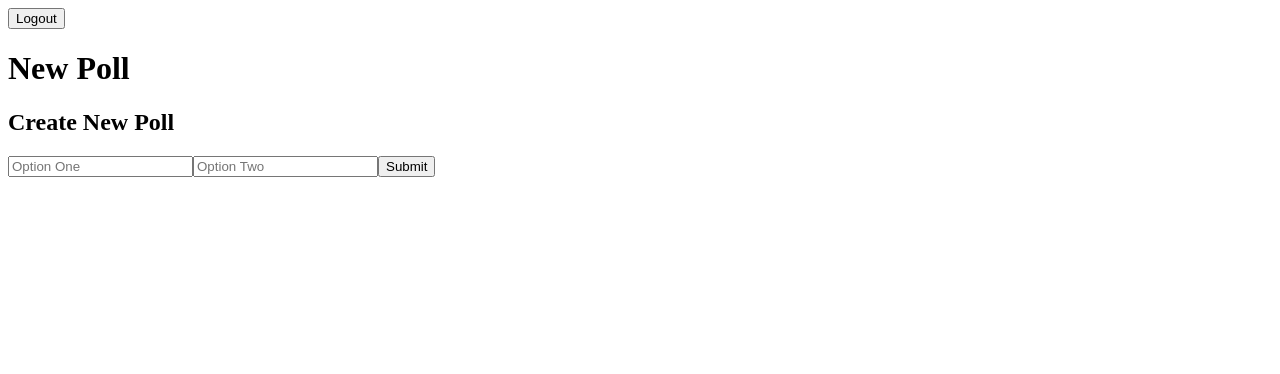
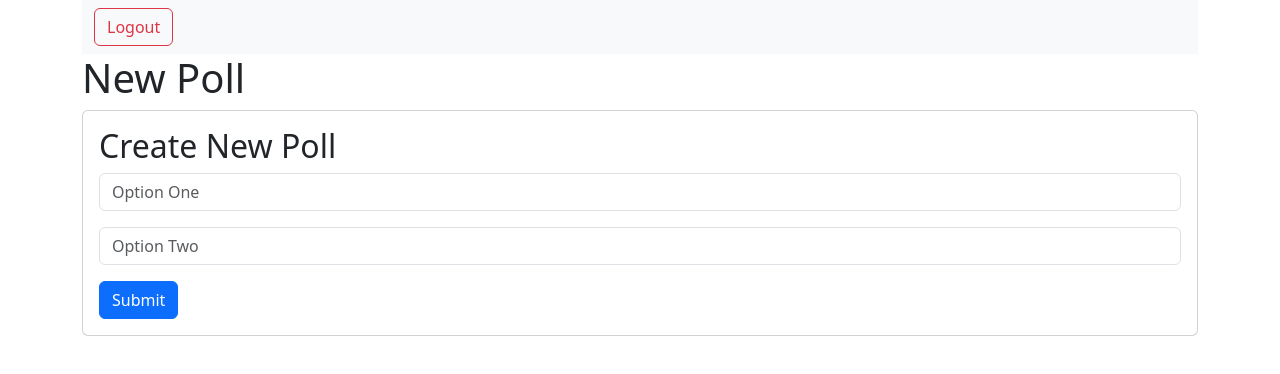
Before and after one commit to hoanganhminh/Udacity-Project-Employee-Polls, a React (Create React App) app: page /add in a window 1280 px wide. Shown: the top 374 px of the page. Built offline with nearby package versions, Linux system fonts and the light colour scheme.

Commit message:
add boostrap

```diff
--- a/package.json
+++ b/package.json
@@ -7,6 +7,7 @@
     "@testing-library/jest-dom": "^5.17.0",
     "@testing-library/react": "^13.4.0",
     "@testing-library/user-event": "^13.5.0",
+    "bootstrap": "^5.3.3",
     "react": "^18.2.0",
     "react-dom": "^18.2.0",
     "react-redux": "^9.1.0",
--- a/public/index.html
+++ b/public/index.html
@@ -1,43 +1,15 @@
 <!DOCTYPE html>
 <html lang="en">
-  <head>
-    <meta charset="utf-8" />
-    <link rel="icon" href="%PUBLIC_URL%/favicon.ico" />
-    <meta name="viewport" content="width=device-width, initial-scale=1" />
-    <meta name="theme-color" content="#000000" />
-    <meta
-      name="description"
-      content="Web site created using create-react-app"
-    />
-    <link rel="apple-touch-icon" href="%PUBLIC_URL%/logo192.png" />
-    <!--
-      manifest.json provides metadata used when your web app is installed on a
-      user's mobile device or desktop. See https://developers.google.com/web/fundamentals/web-app-manifest/
-    -->
-    <link rel="manifest" href="%PUBLIC_URL%/manifest.json" />
-    <!--
-      Notice the use of %PUBLIC_URL% in the tags above.
-      It will be replaced with the URL of the `public` folder during the build.
-      Only files inside the `public` folder can be referenced from the HTML.
 
-      Unlike "/favicon.ico" or "favicon.ico", "%PUBLIC_URL%/favicon.ico" will
-      work correctly both with client-side routing and a non-root public URL.
-      Learn how to configure a non-root public URL by running `npm run build`.
-    -->
-    <title>React App</title>
-  </head>
-  <body>
-    <noscript>You need to enable JavaScript to run this app.</noscript>
-    <div id="root"></div>
-    <!--
-      This HTML file is a template.
-      If you open it directly in the browser, you will see an empty page.
+<head>
+  <meta charset="UTF-8">
+  <meta name="viewport" content="width=device-width, initial-scale=1.0">
+  <title>Employee Polls Project</title>
+  <link href="https://cdn.jsdelivr.net/npm/bootstrap@5.3.0/dist/css/bootstrap.min.css" rel="stylesheet">
+</head>
 
-      You can add webfonts, meta tags, or analytics to this file.
-      The build step will place the bundled scripts into the <body> tag.
+<body>
+  <div id="root"></div>
+</body>
 
-      To begin the development, run `npm start` or `yarn start`.
-      To create a production bundle, use `npm run build` or `yarn build`.
-    -->
-  </body>
 </html>
--- a/src/components/Leaderboard.js
+++ b/src/components/Leaderboard.js
@@ -6,8 +6,8 @@ const Leaderboard = ({ users }) => {
             <h2>Leaderboard</h2>
             <ul className="list-group">
                 {users.map(user => (
-                    <li key={user.id} className="list-group-item">
-                        <img src={user.avatarURL} alt={user.name} className="avatar" />
+                    <li key={user.id} className="list-group-item d-flex align-items-center">
+                        <img src={user.avatarURL} alt={user.name} className="avatar me-3" />
                         <div>
                             <h3>{user.name}</h3>
                             <p>Questions Asked: {user.questions.length}</p>
--- a/src/components/LoginForm.js
+++ b/src/components/LoginForm.js
@@ -10,15 +10,17 @@ const LoginForm = ({ users, onLogin }) => {
     };
 
     return (
-        <div>
-            <h2>Login</h2>
-            <select value={selectedUser} onChange={e => setSelectedUser(e.target.value)}>
-                <option value="">Select User</option>
-                {Object.values(users).map(user => (
-                    <option key={user.id} value={user.id}>{user.name}</option>
-                ))}
-            </select>
-            <button onClick={handleLogin}>Login</button>
+        <div className="card">
+            <div className="card-body">
+                <h2 className="card-title">Login</h2>
+                <select className="form-select mb-3" value={selectedUser} onChange={e => setSelectedUser(e.target.value)}>
+                    <option value="">Select User</option>
+                    {Object.values(users).map(user => (
+                        <option key={user.id} value={user.id}>{user.name}</option>
+                    ))}
+                </select>
+                <button className="btn btn-primary" onClick={handleLogin}>Login</button>
+            </div>
         </div>
     );
 }
--- a/src/components/Nav.js
+++ b/src/components/Nav.js
@@ -2,12 +2,14 @@ import React from 'react';
 
 const Nav = ({ user, onLogout }) => {
     return (
-        <div>
-            {user && user.name && (
-                <p>Welcome, {user.name}!</p>
-            )}
-            <button onClick={onLogout}>Logout</button>
-        </div>
+        <nav className="navbar navbar-expand-lg navbar-light bg-light">
+            <div className="container">
+                {user && user.name && (
+                    <p className="navbar-text me-auto">Welcome, {user.name}!</p>
+                )}
+                <button className="btn btn-outline-danger" onClick={onLogout}>Logout</button>
+            </div>
+        </nav>
     );
 }
 
--- a/src/components/NewPollForm.js
+++ b/src/components/NewPollForm.js
@@ -10,13 +10,19 @@ const NewPollForm = ({ onSubmit }) => {
     };
 
     return (
-        <div>
-            <h2>Create New Poll</h2>
-            <form onSubmit={handleSubmit}>
-                <input type="text" placeholder="Option One" value={optionOne} onChange={(e) => setOptionOne(e.target.value)} />
-                <input type="text" placeholder="Option Two" value={optionTwo} onChange={(e) => setOptionTwo(e.target.value)} />
-                <button type="submit">Submit</button>
-            </form>
+        <div className="card">
+            <div className="card-body">
+                <h2 className="card-title">Create New Poll</h2>
+                <form onSubmit={handleSubmit}>
+                    <div className="mb-3">
+                        <input type="text" className="form-control" placeholder="Option One" value={optionOne} onChange={(e) => setOptionOne(e.target.value)} />
+                    </div>
+                    <div className="mb-3">
+                        <input type="text" className="form-control" placeholder="Option Two" value={optionTwo} onChange={(e) => setOptionTwo(e.target.value)} />
+                    </div>
+                    <button type="submit" className="btn btn-primary">Submit</button>
+                </form>
+            </div>
         </div>
     );
 }
```
Also changed, not shown: src/components/Dashboard.js (+6 -4 lines), 1 other file (tests, documents, lock files or other folders).
